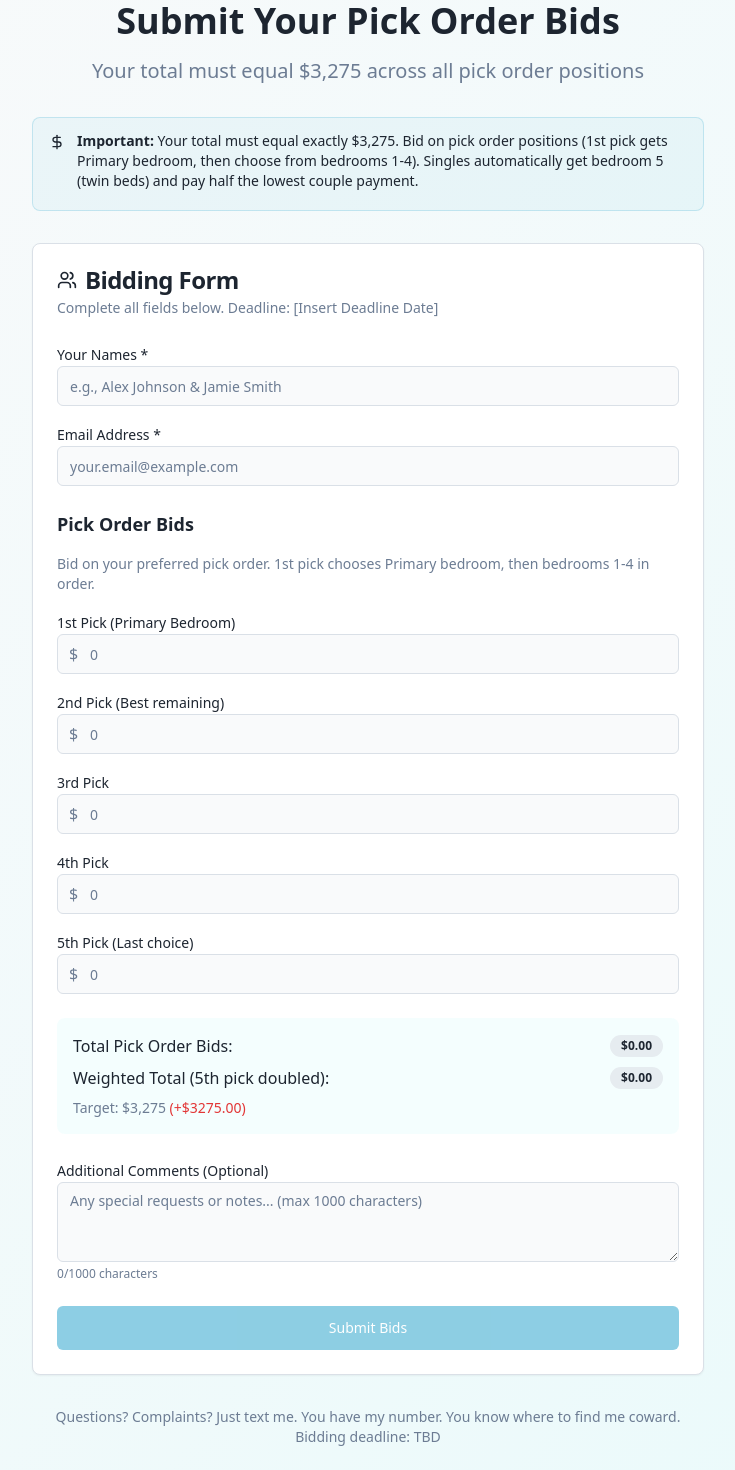
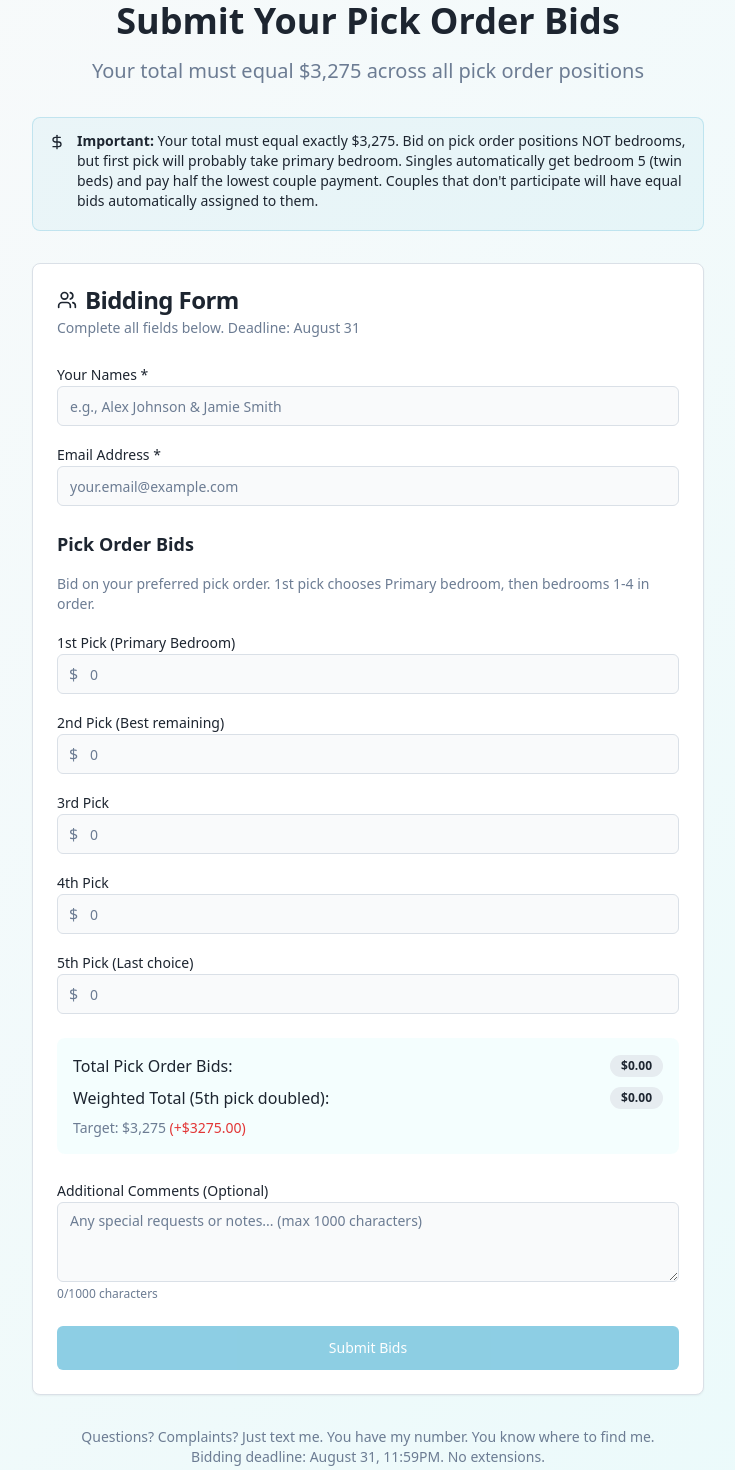
Before and after one commit to Lexiconerd/fair-room-bids, a React (Vite) app: page /bidding in a window 1280 px wide. Shown: the part 120-1590 px from the top of the page, without its empty margins (272-1007 px from the left). Built offline with nearby package versions, Linux system fonts and the light colour scheme.

Commit message:
Update Bidding.tsx

```diff
--- a/src/pages/Bidding.tsx
+++ b/src/pages/Bidding.tsx
@@ -312,8 +312,9 @@ const Bidding = () => {
             <DollarSign className="h-4 w-4" />
             <AlertDescription className="text-foreground">
               <strong>Important:</strong> Your total must equal exactly $3,275.
-              Bid on pick order positions (1st pick gets Primary bedroom, then choose from bedrooms 1-4).
+              Bid on pick order positions NOT bedrooms, but first pick will probably take primary bedroom.
               Singles automatically get bedroom 5 (twin beds) and pay half the lowest couple payment.
+              Couples that don't participate will have equal bids automatically assigned to them.
             </AlertDescription>
           </Alert>
 
@@ -324,7 +325,7 @@ const Bidding = () => {
                 <span>Bidding Form</span>
               </CardTitle>
               <CardDescription>
-                Complete all fields below. Deadline: [Insert Deadline Date]
+                Complete all fields below. Deadline: August 31
               </CardDescription>
             </CardHeader>
 
@@ -459,8 +460,8 @@ const Bidding = () => {
 
           {/* Contact Info */}
           <div className="mt-8 text-center text-sm text-muted-foreground">
-            <p>Questions? Complaints? Just text me. You have my number. You know where to find me coward.</p>
-            <p>Bidding deadline: TBD</p>
+            <p>Questions? Complaints? Just text me. You have my number. You know where to find me.</p>
+            <p>Bidding deadline: August 31, 11:59PM. No extensions.</p>
           </div>
         </div>
       </main>
```
